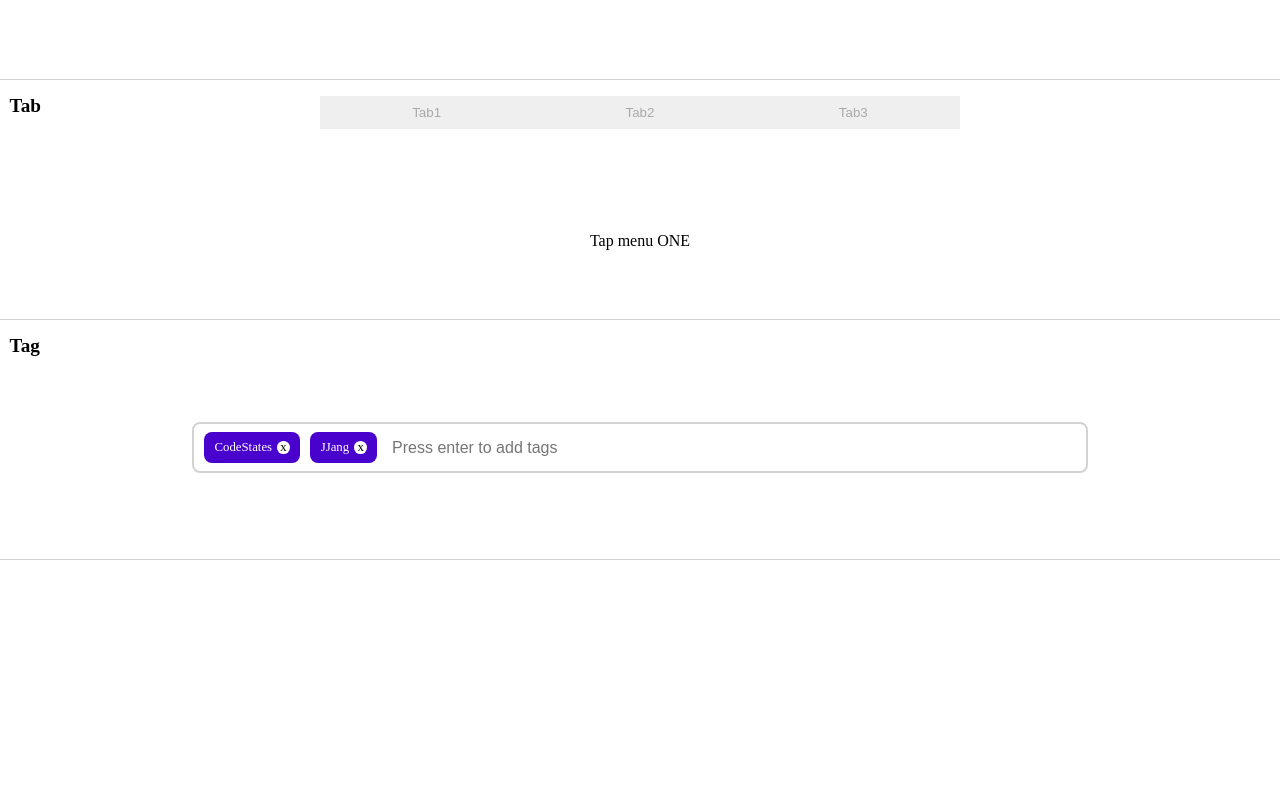
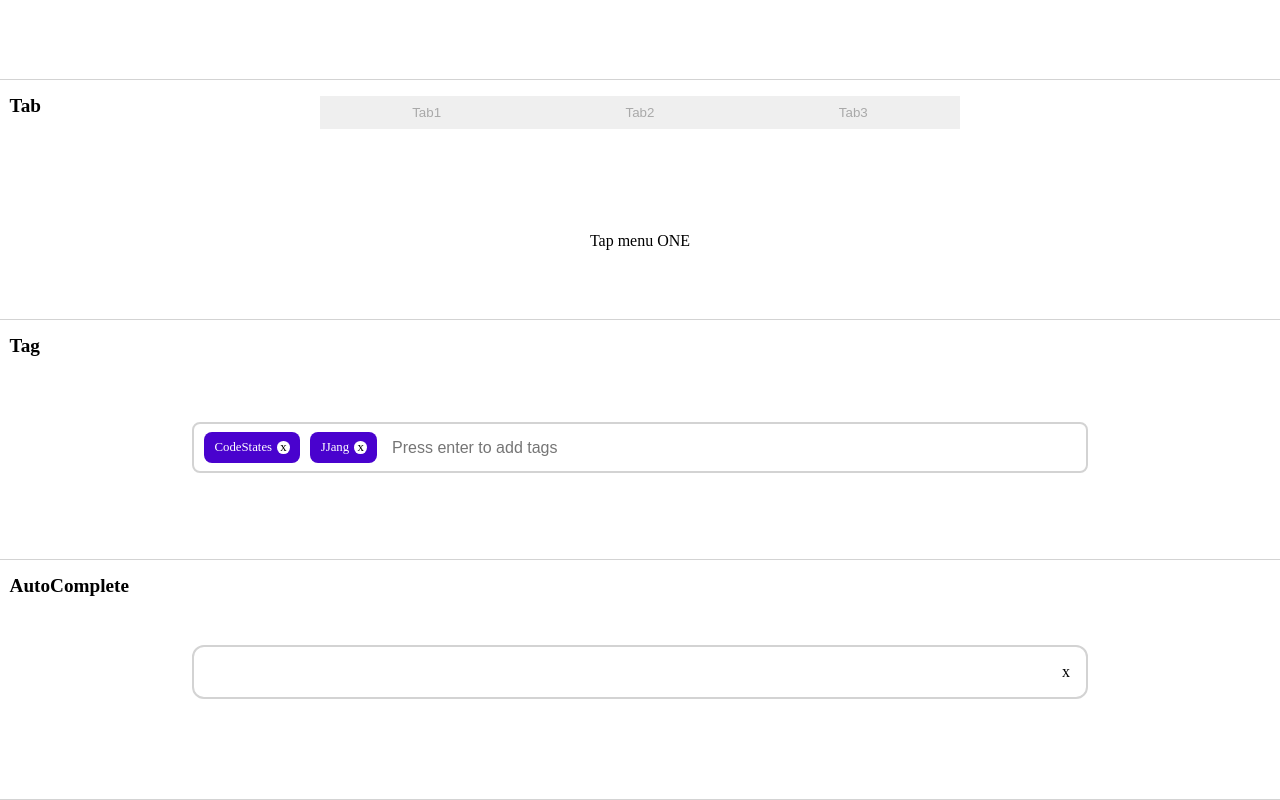
Before and after one commit to SpearJin/react_web_feature, a React (Create React App) app: page / in a window 1280 px wide. Shown: the part 400-1200 px from the top of the page. Before the commit the page ends 960 px from the top, so only its background shows below. Built offline with nearby package versions, Linux system fonts and the light colour scheme.

Commit message:
autoComplete 마크업 & 스타일링

```diff
--- a/src/app.jsx
+++ b/src/app.jsx
@@ -1,5 +1,6 @@
 import React from 'react';
 import './app.css';
+import AutoComplete from './components/autoComplete/autoComplete';
 
 import Modal from './components/modal/modal';
 import Tab from './components/tab/tab';
@@ -12,6 +13,7 @@ const App = (props) => (
     <Modal />
     <Tab />
     <Tag />
+    <AutoComplete />
   </div>
 );
 
--- /dev/null
+++ b/src/components/autoComplete/autoComplete.css
@@ -0,0 +1,41 @@
+.autoComplete {
+  display: flex;
+  justify-content: center;
+  position: relative;
+  width: 100%;
+  height: 15rem;
+  padding-top: 1em;
+  border-bottom: 1px solid lightgray;
+}
+
+.auto_container {
+  display: flex;
+  flex-direction: column;
+  justify-content: center;
+  align-items: center;
+  width: 100%;
+  height: 100%;
+}
+
+.auto_text {
+  display: flex;
+  align-items: center;
+  justify-content: center;
+  position: relative;
+  width: 70%;
+}
+
+.auto_input {
+  width: 100%;
+  padding: 1em 0.8em;
+  border-radius: 12px;
+  border: 2px solid lightgray;
+  font-size: 1rem;
+  outline: none;
+  /* box-shadow: 2px 4px 3px 0px lightgray; */
+}
+
+.auto_cancle {
+  position: absolute;
+  right: 2%;
+}
--- /dev/null
+++ b/src/components/autoComplete/autoComplete.jsx
@@ -0,0 +1,19 @@
+import React from 'react';
+import './autoComplete.css';
+
+const AutoComplete = () => {
+  return (
+    <div className='autoComplete'>
+      <h1 className='title'>AutoComplete</h1>
+      <form className='auto_container'>
+        <div className='auto_text'>
+          <input className='auto_input' type='text' />
+          <span className='auto_cancle'>x</span>
+        </div>
+        <ul className='auto_list'></ul>
+      </form>
+    </div>
+  );
+};
+
+export default AutoComplete;
```
